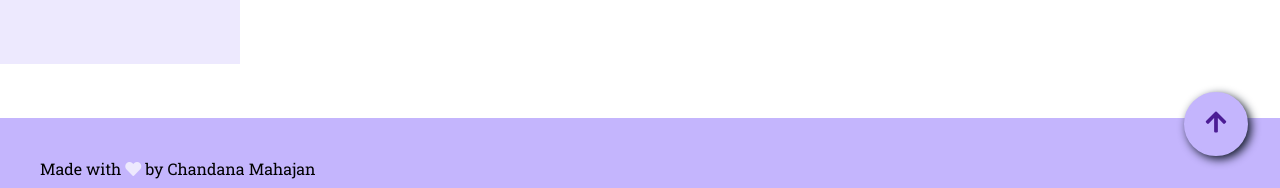
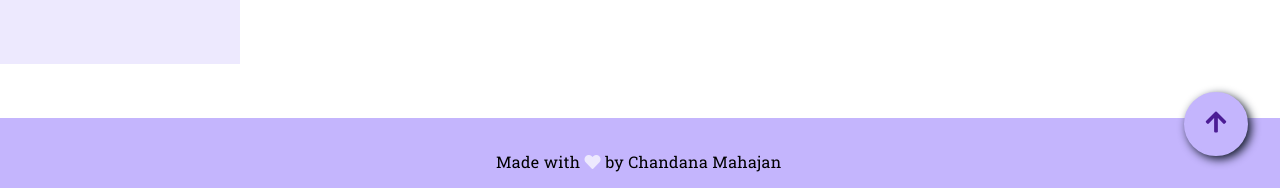
Before and after one commit to chandana105/rhythm-ui-component-library, a plain HTML site: page docs.html in a window 1280 px wide. Shown: the part 612-800 px from the top of the page. Drawn offline with Linux system fonts and the light colour scheme.

Commit message:
fixed minor issues

```diff
--- a/docs.html
+++ b/docs.html
@@ -128,10 +128,12 @@
           </button>
         </main>
       </div>
-      <div class="footer">
-        <span>Made with <i class="fas fa-heart"></i> by Chandana Mahajan</span>
+     <div class="footer">
+        <div class="footer-text">
+          <span>Made with <i class="fas fa-heart"></i> by Chandana Mahajan</span>
+        </div>
+
       </div>
-    </div>
   </body>
   <script src="/index.js"></script>
 </html>
--- a/index.css
+++ b/index.css
@@ -207,6 +207,7 @@ body {
   display: flex;
   justify-content: center;
   align-items: center;
+  position: relative;
 }
 
 /* main */
```
Also changed, not shown: Components/alert.html (+5 -3 lines), Components/avatar.html (+5 -3 lines), Components/badge.html (+5 -3 lines), Components/button.html (+5 -3 lines), Components/card.html (+5 -3 lines), Components/grid.html (+5 -3 lines), Components/image.html (+5 -3 lines), Components/input.html (+5 -3 lines), Components/lists.html (+5 -3 lines), Components/modal.html (+5 -3 lines), Components/navigation.html (+5 -3 lines), Components/rating.html (+5 -3 lines), Components/snackbar.html (+5 -3 lines), Components/typography.html (+5 -3 lines).
